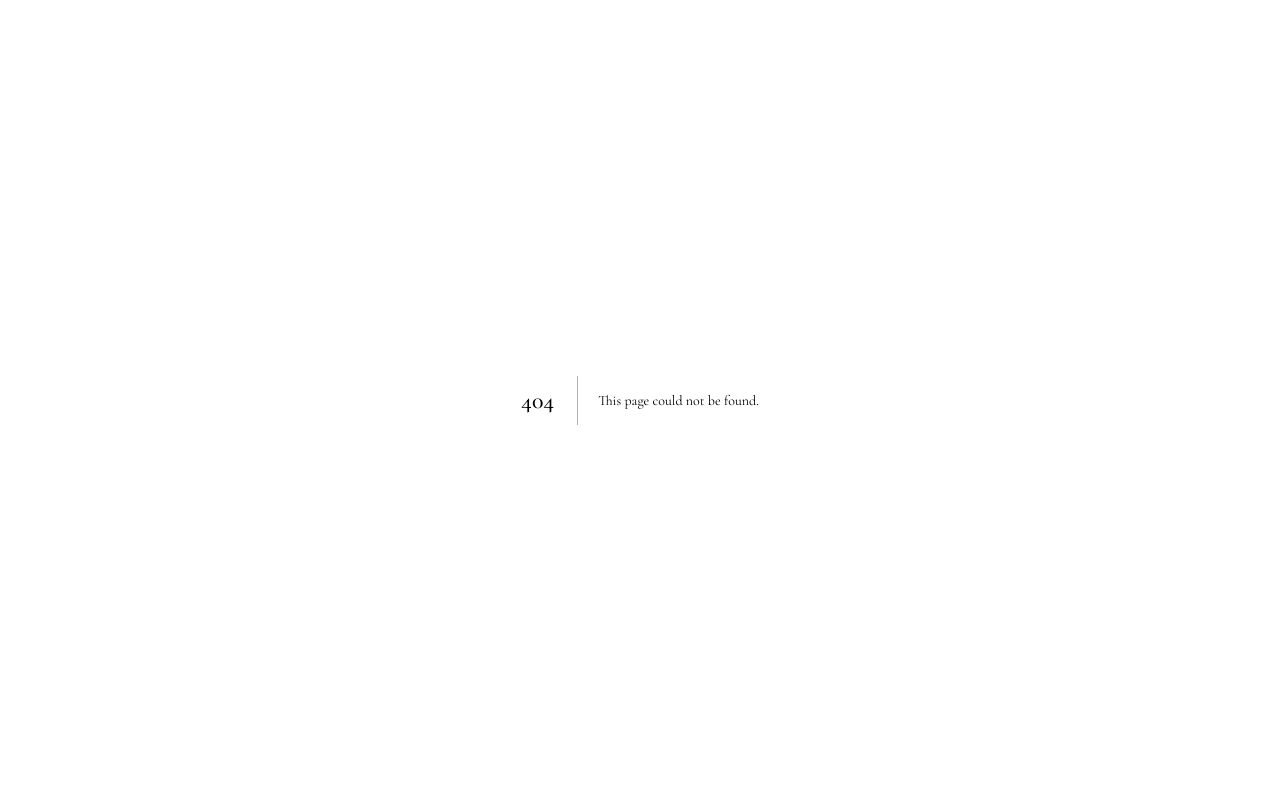
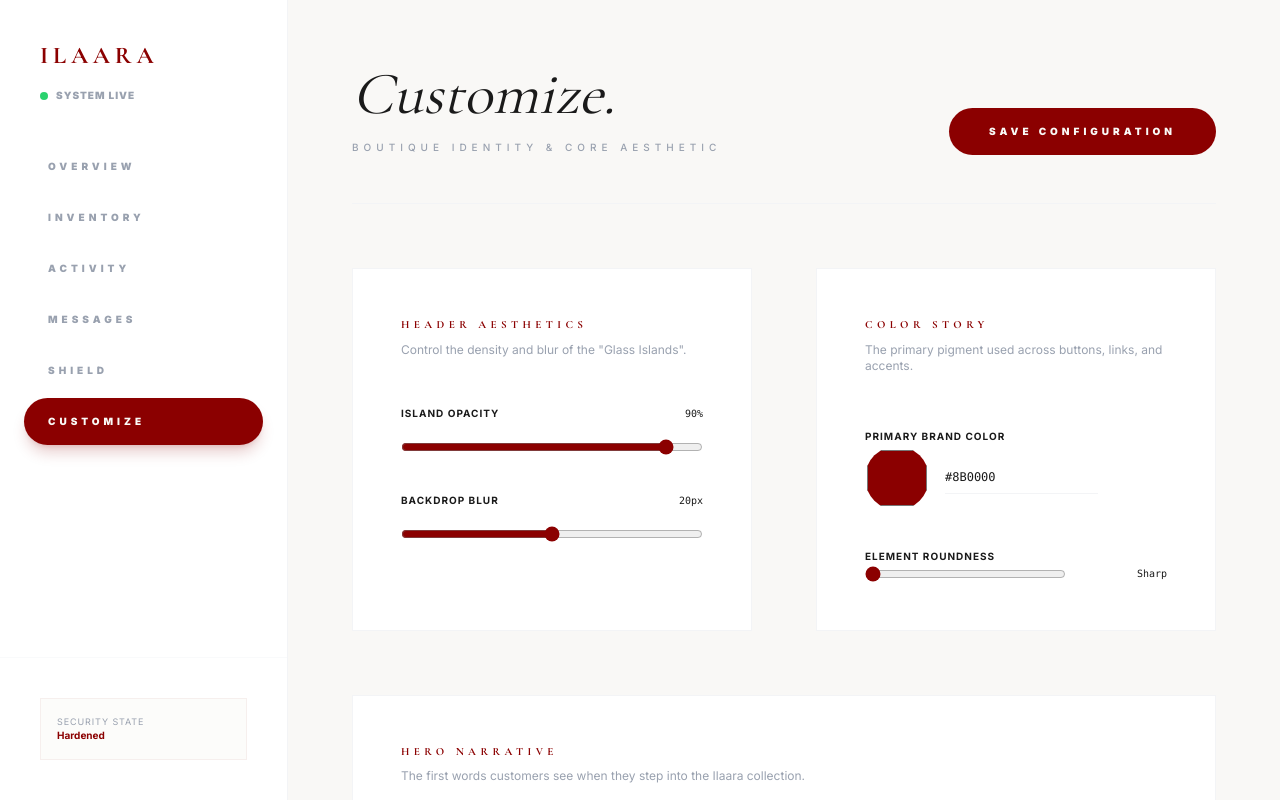
Before and after one commit to AdithiyanVivekanandan/Ilaara, a Next.js app: page /admin/customize in a window 1280 px wide. Before the commit this address had no page. Shown: the top 800 px of the page. Built offline with nearby package versions, Linux system fonts and the light colour scheme; no server answers; the database is empty.

Commit message:
Implement global ThemeProvider and Admin Customize dashboard for full frontend control

```diff
--- /dev/null
+++ b/src/app/admin/customize/page.tsx
@@ -0,0 +1,148 @@
+'use client'
+
+import React, { useState, useEffect } from 'react'
+import AdminLayout from '@/components/AdminLayout'
+import { useTheme } from '@/components/ThemeProvider'
+
+export default function CustomizePage() {
+  const { settings, updateSettings, loading: themeLoading } = useTheme()
+  const [localSettings, setLocalSettings] = useState(settings)
+  const [saving, setSaving] = useState(false)
+
+  useEffect(() => {
+    setLocalSettings(settings)
+  }, [settings])
+
+  const handleSave = async () => {
+    setSaving(true)
+    await updateSettings(localSettings)
+    setSaving(false)
+    alert('Boutique aesthetic updated successfully.')
+  }
+
+  return (
+    <AdminLayout activeTab="customize">
+      <header className="flex justify-between items-end border-b border-gray-100 pb-12">
+        <div className="space-y-4">
+          <h1 className="text-6xl font-serif italic text-brand-dark leading-none">Customize.</h1>
+          <p className="text-gray-400 text-[10px] uppercase tracking-[0.5em] font-medium">Boutique Identity & Core Aesthetic</p>
+        </div>
+        <button
+          onClick={handleSave}
+          disabled={saving}
+          className="px-10 py-4 bg-brand-red text-brand-cream text-[10px] uppercase tracking-[0.4em] font-black rounded-full hover:bg-brand-dark transition-all disabled:opacity-50"
+        >
+          {saving ? 'Preserving...' : 'Save Configuration'}
+        </button>
+      </header>
+
+      <section className="grid grid-cols-1 md:grid-cols-2 gap-16">
+        {/* Navigation & Transparency */}
+        <div className="space-y-12 bg-white p-12 border border-gray-100">
+          <header className="space-y-2">
+            <h3 className="text-[11px] uppercase tracking-[0.4em] font-black text-brand-red">Header Aesthetics</h3>
+            <p className="text-xs text-gray-400">Control the density and blur of the "Glass Islands".</p>
+          </header>
+
+          <div className="space-y-8">
+            <div className="space-y-4">
+              <div className="flex justify-between">
+                <label className="text-[10px] uppercase tracking-widest font-bold">Island Opacity</label>
+                <span className="text-[10px] font-mono">{(localSettings.navbar_opacity * 100).toFixed(0)}%</span>
+              </div>
+              <input
+                type="range" min="0" max="1" step="0.05"
+                value={localSettings.navbar_opacity}
+                onChange={e => setLocalSettings({...localSettings, navbar_opacity: parseFloat(e.target.value)})}
+                className="w-full accent-brand-red"
+              />
+            </div>
+
+            <div className="space-y-4">
+              <div className="flex justify-between">
+                <label className="text-[10px] uppercase tracking-widest font-bold">Backdrop Blur</label>
+                <span className="text-[10px] font-mono">{localSettings.glass_blur}px</span>
+              </div>
+              <input
+                type="range" min="0" max="40" step="1"
+                value={localSettings.glass_blur}
+                onChange={e => setLocalSettings({...localSettings, glass_blur: parseInt(e.target.value)})}
+                className="w-full accent-brand-red"
+              />
+            </div>
+          </div>
+        </div>
+
+        {/* Brand Palette */}
+        <div className="space-y-12 bg-white p-12 border border-gray-100">
+          <header className="space-y-2">
+            <h3 className="text-[11px] uppercase tracking-[0.4em] font-black text-brand-red">Color Story</h3>
+            <p className="text-xs text-gray-400">The primary pigment used across buttons, links, and accents.</p>
+          </header>
+
+          <div className="space-y-8">
+            <div className="space-y-4">
+              <label className="text-[10px] uppercase tracking-widest font-bold">Primary Brand Color</label>
+              <div className="flex gap-4 items-center">
+                <input
+                  type="color"
+                  value={localSettings.brand_color}
+                  onChange={e => setLocalSettings({...localSettings, brand_color: e.target.value})}
+                  className="w-16 h-16 rounded-full border-0 cursor-pointer overflow-hidden p-0"
+                />
+                <input
+                  type="text"
+                  value={localSettings.brand_color}
+                  onChange={e => setLocalSettings({...localSettings, brand_color: e.target.value})}
+                  className="bg-transparent border-b border-gray-100 py-2 font-mono text-xs uppercase"
+                />
+              </div>
+            </div>
+
+            <div className="space-y-4">
+              <label className="text-[10px] uppercase tracking-widest font-bold">Element Roundness</label>
+              <div className="flex justify-between">
+                <input
+                  type="range" min="0" max="32" step="4"
+                  value={localSettings.corner_radius}
+                  onChange={e => setLocalSettings({...localSettings, corner_radius: parseInt(e.target.value)})}
+                  className="w-2/3 accent-brand-red"
+                />
+                <span className="text-[10px] font-mono">{localSettings.corner_radius === 0 ? 'Sharp' : `${localSettings.corner_radius}px`}</span>
+              </div>
+            </div>
+          </div>
+        </div>
+
+        {/* Narrative Content */}
+        <div className="md:col-span-2 space-y-12 bg-white p-12 border border-gray-100">
+          <header className="space-y-2">
+            <h3 className="text-[11px] uppercase tracking-[0.4em] font-black text-brand-red">Hero Narrative</h3>
+            <p className="text-xs text-gray-400">The first words customers see when they step into the Ilaara collection.</p>
+          </header>
+
+          <div className="grid grid-cols-1 md:grid-cols-2 gap-12">
+            <div className="space-y-4">
+              <label className="text-[10px] uppercase tracking-widest font-bold">Main Title</label>
+              <input
+                type="text"
+                value={localSettings.hero_title}
+                onChange={e => setLocalSettings({...localSettings, hero_title: e.target.value})}
+                className="w-full bg-transparent border-b border-gray-100 py-3 text-2xl font-serif italic"
+              />
+            </div>
+            <div className="space-y-4">
+              <label className="text-[10px] uppercase tracking-widest font-bold">Catchphrase</label>
+              <textarea
+                rows={2}
+                value={localSettings.hero_subtitle}
+                onChange={e => setLocalSettings({...localSettings, hero_subtitle: e.target.value})}
+                className="w-full bg-transparent border-b border-gray-100 py-3 text-sm text-gray-500"
+              />
+            </div>
+          </div>
+        </div>
+      </section>
+    </AdminLayout>
+  )
+}
--- a/src/app/globals.css
+++ b/src/app/globals.css
@@ -67,8 +67,8 @@
 
 /* Glassmorphism & Fluidity */
 .glass-nav {
-  backdrop-filter: blur(20px) saturate(200%);
-  background-color: rgba(250, 249, 246, 0.9);
+  backdrop-filter: blur(var(--glass-blur, 20px)) saturate(200%);
+  background-color: rgba(250, 249, 246, var(--navbar-opacity, 0.9));
   box-shadow: 0 4px 20px rgba(0, 0, 0, 0.05);
   pointer-events: auto;
 }
--- a/src/app/layout.tsx
+++ b/src/app/layout.tsx
@@ -19,6 +19,7 @@ export const metadata: Metadata = {
 };
 
 import { CartProvider } from "@/components/CartProvider";
+import { ThemeProvider } from "@/components/ThemeProvider";
 
 export default function RootLayout({
   children,
@@ -28,9 +29,11 @@ export default function RootLayout({
   return (
     <html lang="en">
       <body className={`${inter.variable} ${cormorant.variable} antialiased selection:bg-brand-red selection:text-brand-cream`}>
-        <CartProvider>
-          {children}
-        </CartProvider>
+        <ThemeProvider>
+          <CartProvider>
+            {children}
+          </CartProvider>
+        </ThemeProvider>
       </body>
     </html>
   );
--- a/src/app/page.tsx
+++ b/src/app/page.tsx
@@ -6,6 +6,7 @@ import { ScrollTrigger } from 'gsap/ScrollTrigger'
 import Navbar from '@/components/Navbar'
 import Image from 'next/image'
 import Link from 'next/link'
+import { useTheme } from '@/components/ThemeProvider'
 
 /**
  * Ilaara Landing Page
@@ -13,7 +14,7 @@ import Link from 'next/link'
  */
 export default function Home() {
   const containerRef = useRef<HTMLDivElement>(null)
-  const heroRef = useRef<HTMLDivElement>(null)
+  const { settings } = useTheme()
 
   useLayoutEffect(() => {
     // 1. Mount Check: Prevent hydration errors by ensuring code runs on client
@@ -110,7 +111,7 @@ export default function Home() {
                 ILAARA
               </h1>
               <p className="text-[8px] md:text-sm uppercase tracking-[0.6em] md:tracking-[1em] text-gray-400 font-bold opacity-60">
-                A stitch starts here
+                {settings.hero_subtitle}
               </p>
             </div>
 
--- a/src/components/AdminLayout.tsx
+++ b/src/components/AdminLayout.tsx
@@ -10,6 +10,7 @@ function Sidebar({ activeTab }: { activeTab: string }) {
     { label: 'Activity', href: '/admin/orders', id: 'orders' },
     { label: 'Messages', href: '/admin/enquiries', id: 'enquiries' },
     { label: 'Shield', href: '/admin/security', id: 'security' },
+    { label: 'Customize', href: '/admin/customize', id: 'customize' },
   ]
 
   return (
--- a/src/components/ProductCard.tsx
+++ b/src/components/ProductCard.tsx
@@ -19,7 +19,10 @@ export default function ProductCard({ product }: { product: Product }) {
       href={`/product/${product.slug}`}
       className="group block space-y-4"
     >
-      <div className="relative aspect-[4/5] bg-brand-cream overflow-hidden rounded-sm transition-all duration-700 group-hover:shadow-xl">
+      <div
+        className="relative aspect-[4/5] bg-brand-cream overflow-hidden transition-all duration-700 group-hover:shadow-xl"
+        style={{ borderRadius: 'var(--radius-sm)' }}
+      >
         {product.images?.[0] ? (
           <Image
             src={product.images[0]}
--- /dev/null
+++ b/src/components/ThemeProvider.tsx
@@ -0,0 +1,84 @@
+'use client'
+
+import React, { createContext, useContext, useEffect, useState } from 'react'
+import { createClient } from '@/lib/supabase/client'
+
+type SiteSettings = {
+  navbar_opacity: number
+  glass_blur: number
+  brand_color: string
+  hero_title: string
+  hero_subtitle: string
+  background_effect: 'none' | 'aurora' | 'minimal'
+  corner_radius: number
+}
+
+const defaultSettings: SiteSettings = {
+  navbar_opacity: 0.9,
+  glass_blur: 20,
+  brand_color: '#8B0000',
+  hero_title: 'A Stitch Starts Here',
+  hero_subtitle: 'Handmade crochet and craft storytelling.',
+  background_effect: 'minimal',
+  corner_radius: 0,
+}
+
+const ThemeContext = createContext<{
+  settings: SiteSettings
+  updateSettings: (newSettings: Partial<SiteSettings>) => Promise<void>
+  loading: boolean
+}>({
+  settings: defaultSettings,
+  updateSettings: async () => {},
+  loading: true,
+})
+
+export function ThemeProvider({ children }: { children: React.ReactNode }) {
+  const [settings, setSettings] = useState<SiteSettings>(defaultSettings)
+  const [loading, setLoading] = useState(true)
+  const supabase = createClient()
+
+  useEffect(() => {
+    async function loadSettings() {
+      const { data, error } = await supabase
+        .from('site_settings')
+        .select('*')
+        .single()
+
+      if (!error && data) {
+        setSettings(data.config || defaultSettings)
+      }
+      setLoading(false)
+    }
+    loadSettings()
+  }, [])
+
+  useEffect(() => {
+    // Inject CSS variables
+    const root = document.documentElement
+    root.style.setProperty('--navbar-opacity', settings.navbar_opacity.toString())
+    root.style.setProperty('--glass-blur', `${settings.glass_blur}px`)
+    root.style.setProperty('--color-brand-red', settings.brand_color)
+    root.style.setProperty('--radius-sm', `${settings.corner_radius}px`)
+    root.style.setProperty('--radius-full', settings.corner_radius > 0 ? `${settings.corner_radius * 2}px` : '9999px')
+  }, [settings])
+
+  async function updateSettings(newSettings: Partial<SiteSettings>) {
+    const updated = { ...settings, ...newSettings }
+    setSettings(updated)
+
+    const { error } = await supabase
+      .from('site_settings')
+      .upsert({ id: 1, config: updated })
+
+    if (error) console.error('Failed to save settings:', error)
+  }
+
+  return (
+    <ThemeContext.Provider value={{ settings, updateSettings, loading }}>
+      {children}
+    </ThemeContext.Provider>
+  )
+}
+
+export const useTheme = () => useContext(ThemeContext)
```
Also changed, not shown: 1 other file (tests, documents, lock files or other folders).
